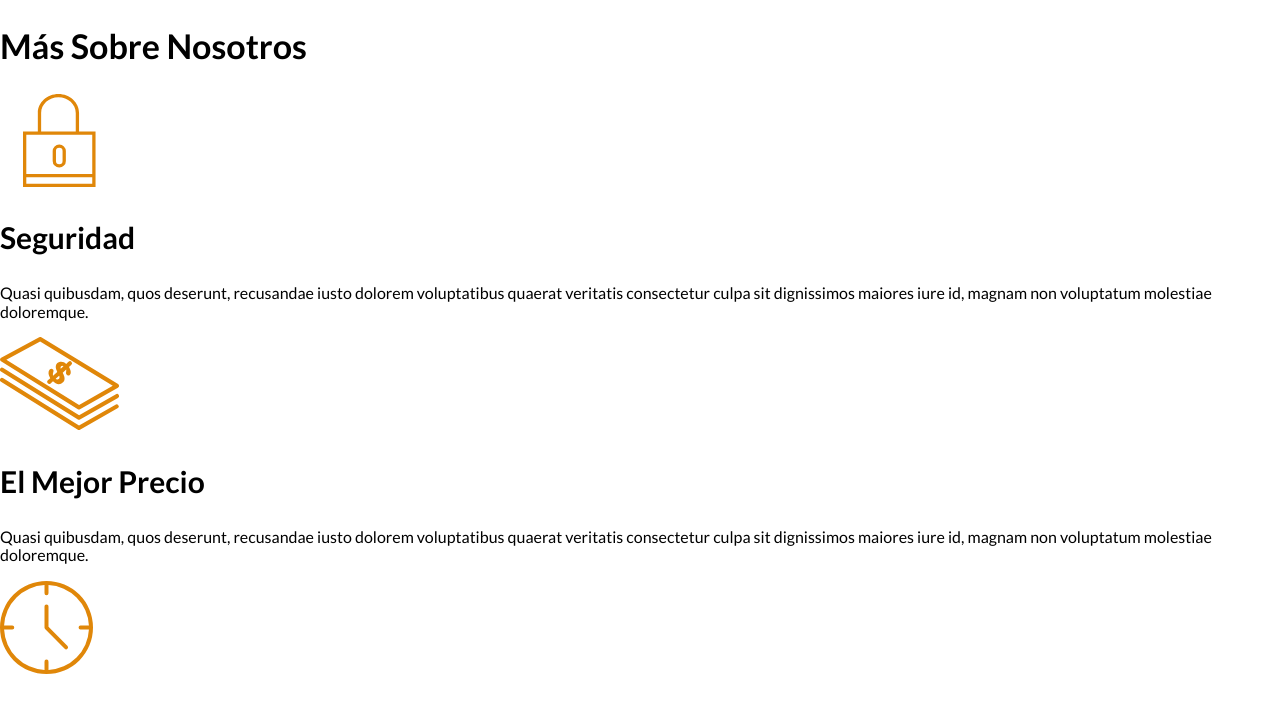
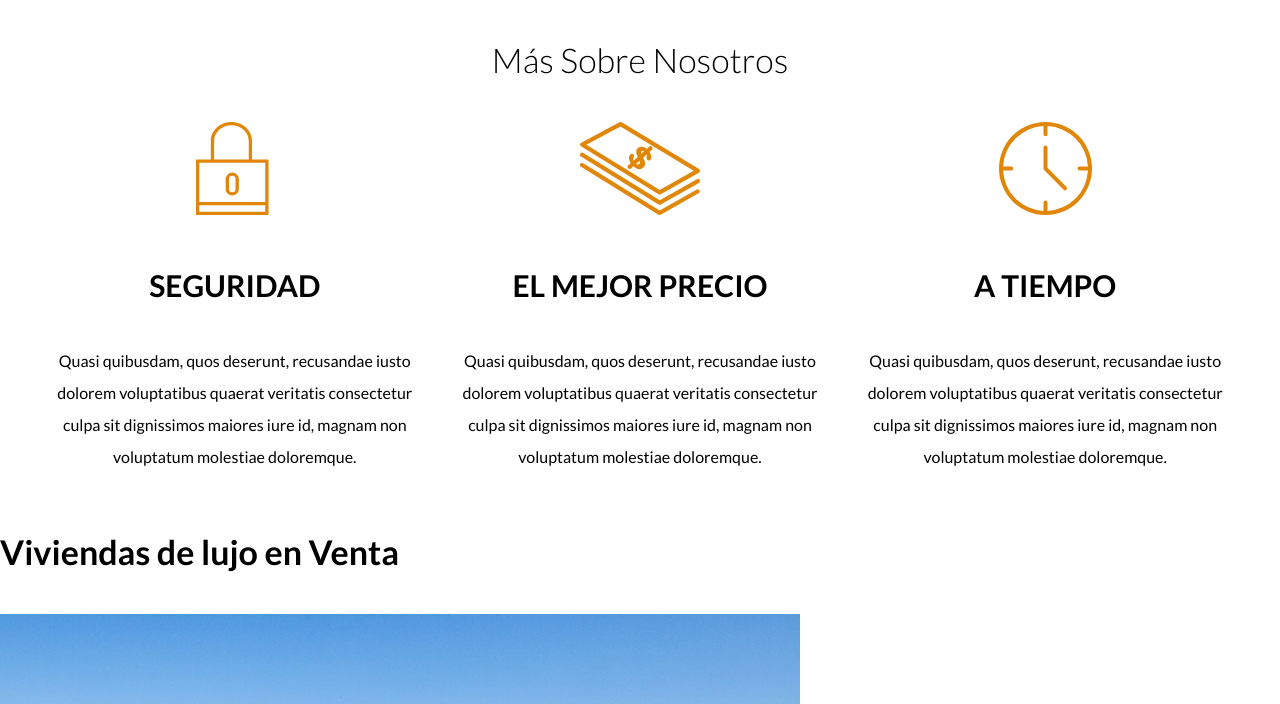
Before and after one commit to quicolo/Bienes-Raices, a plain HTML site: page index.html in a window 1280 px wide. Shown: the part 802-1506 px from the top of the page. Drawn offline with Linux system fonts and the light colour scheme.

Commit message:
Añadidas clases de utilidades CSS. Terminada la sección 'Nosotros'

```diff
--- a/css/styles.css
+++ b/css/styles.css
@@ -10,6 +10,7 @@ html {
 body {
   font-family: 'Lato', sans-serif;
   font-size: 1.6rem;
+  line-height: 2;
 }
 
 h1 {
@@ -24,6 +25,20 @@ h3 {
 h4 {
   font-size: 2.6rem;
 }
+
+/* Utilidades */
+.seccion {
+  margin-top: 2rem;
+  margin-bottom: 2rem;
+}
+
+.fw-300 {
+  font-weight: 300;
+}
+
+.centrar-texto {
+  text-align: center;
+ }
 
 
 /* Contenedor de la web de 1200 px centrado */
@@ -80,3 +95,20 @@ h4 {
 .navegacion a:hover {
   color: #70b100;
 }
+
+/* Seccion Nosotros */
+.iconos-nosotros {
+  display: flex;
+  justify-content: space-between;
+}
+
+.icono {
+  /* Es como el width de un elemento afectado por Flex. Lo calculamos dinámicamente con
+     calc y a 1/3 le quitamos 1rem (10px) para separar un elemento de su contiguo. */
+  flex-basis: calc(33.3% - 1rem);
+  text-align: center;
+}
+
+.icono h3 {
+  text-transform: uppercase;
+}
--- a/index.html
+++ b/index.html
@@ -32,27 +32,26 @@
         </div> <!--contendor-->
     </header>
 
-    <section>
-        <h2>Más Sobre Nosotros</h2>
-
-        <div>
-            <div>
+    <section class="contenedor seccion">
+        <h2 class="fw-300 centrar-texto">Más Sobre Nosotros</h2>
+            <div class="iconos-nosotros">
+                <div class="icono">
                     <img src="img/icono1.svg" alt="Icono Seguridad">
                     <h3>Seguridad</h3>
                     <p>Quasi quibusdam, quos deserunt, recusandae iusto dolorem voluptatibus quaerat veritatis consectetur culpa sit dignissimos maiores iure id, magnam non voluptatum molestiae doloremque.</p>
-            </div>
+                </div class="icono">
 
-            <div>
+                <div class="icono">
                     <img src="img/icono2.svg" alt="Icono Mejor Precio">
                     <h3>El Mejor Precio</h3>
                     <p>Quasi quibusdam, quos deserunt, recusandae iusto dolorem voluptatibus quaerat veritatis consectetur culpa sit dignissimos maiores iure id, magnam non voluptatum molestiae doloremque.</p>
-            </div>
+                </div class="icono">
 
-            <div>
+                <div class="icono">
                     <img src="img/icono3.svg" alt="Icono a Tiempo">
                     <h3>A Tiempo</h3>
                     <p>Quasi quibusdam, quos deserunt, recusandae iusto dolorem voluptatibus quaerat veritatis consectetur culpa sit dignissimos maiores iure id, magnam non voluptatum molestiae doloremque.</p>
-            </div>
+                </div class="icono">
             </div>
     </section>
 
```
Lines whose indentation alone changed are shown as unchanged.
